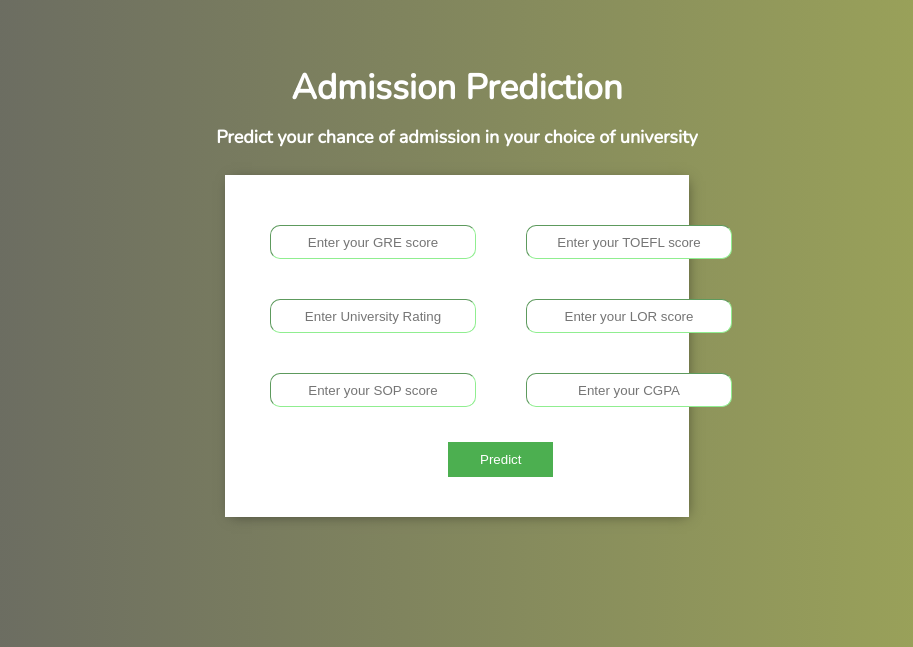
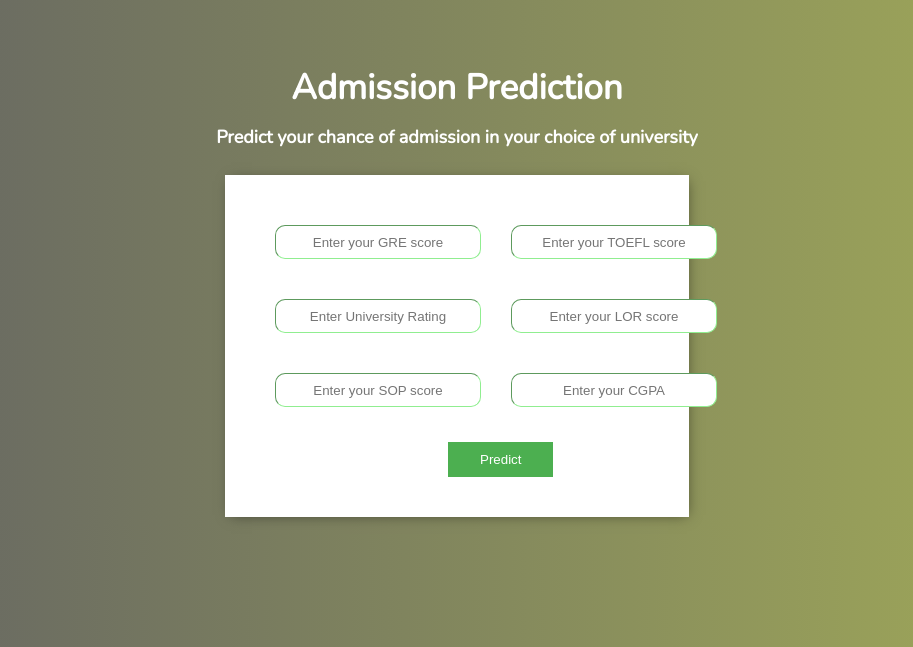
Before and after one commit to Apekchhya/University-Choice, a Django app: page / in a window 1280 px wide. Shown: the top 647 px of the page, without its empty margins (183-1096 px from the left). Run offline with Django 4.2, Linux system fonts and the light colour scheme.

Commit message:
Add files via upload

```diff
--- a/base/templates/main.html
+++ b/base/templates/main.html
@@ -51,7 +51,7 @@
         border-radius:10px;
         height:30px;
         text-align:center;
-        margin: 20px 25px;
+        margin: 20px 0px 20px 30px;
         border-width:thin;
         background-color:white;
         border-color:lightgreen;
```
